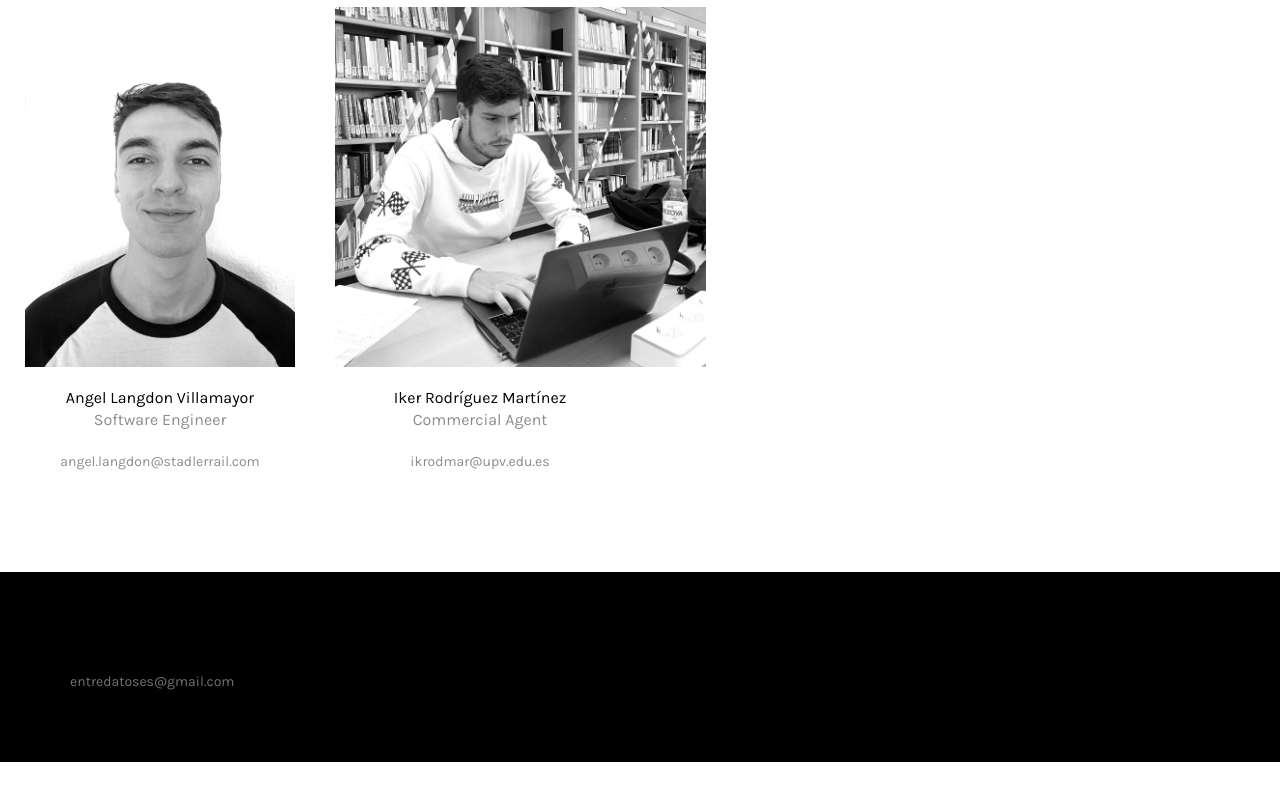
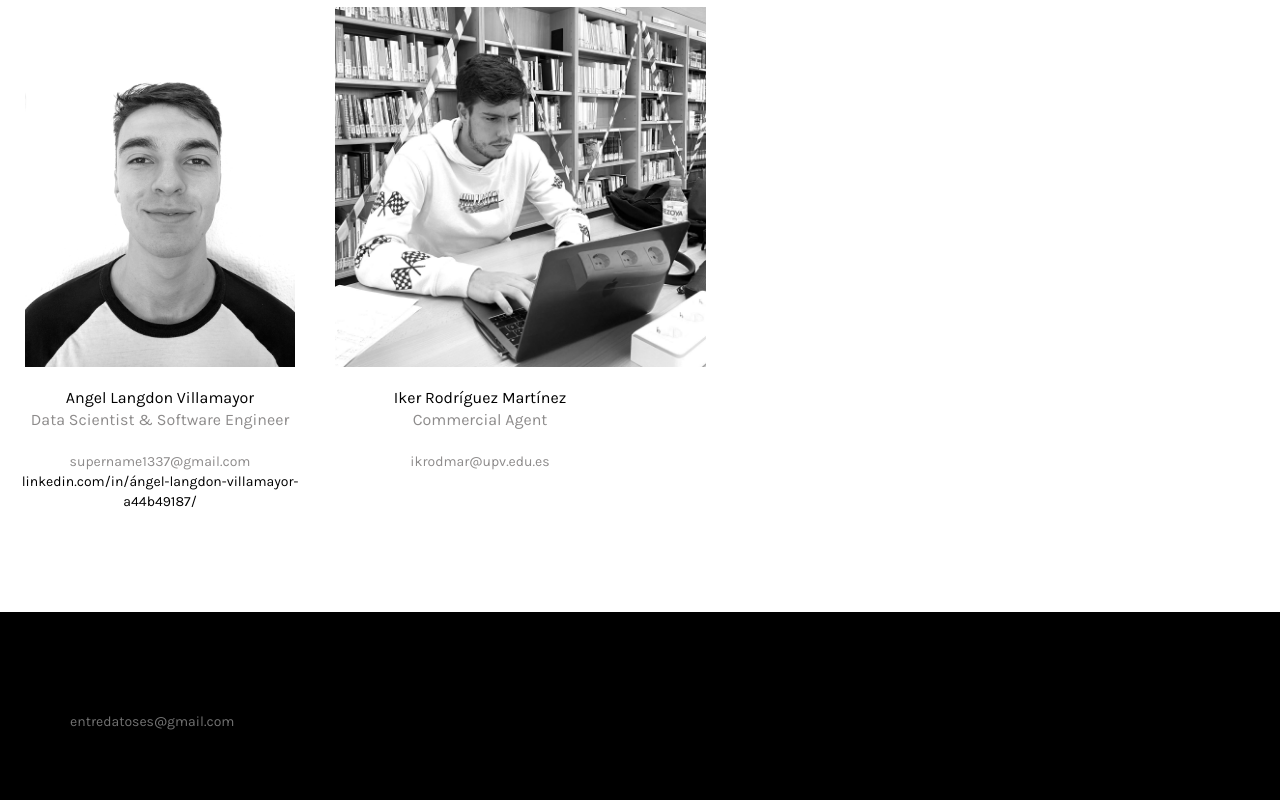
Before and after one commit to angel-langdon/Project2021, a Next.js app in the folder src/web/front/: page /about-us in a window 1280 px wide. Shown: the part 1663-2463 px from the top of the page. Before the commit the page ends 2425 px from the top, so only its background shows below. Built offline with nearby package versions, Linux system fonts and the light colour scheme.

Commit message:
Uncommented card component and updated my profile info

```diff
--- a/src/web/front/components/CardInfo.tsx
+++ b/src/web/front/components/CardInfo.tsx
@@ -1,4 +1,3 @@
-{/*
 import React from "react";
 import { makeStyles } from "@material-ui/core/styles";
 import Card from "@material-ui/core/Card";
@@ -65,4 +64,3 @@ const CardInfo = (props) => {
 };
 
 export default CardInfo;
-*/}
--- a/src/web/front/pages/about-us.tsx
+++ b/src/web/front/pages/about-us.tsx
@@ -92,7 +92,9 @@ export default function AboutUs() {
                 </div>
                 <div className="info-card-details">
                   <div className="person-name">Miquel Marin Colomé</div>
-                  <div className="person-title">Machine Learning specialist</div>
+                  <div className="person-title">
+                    Machine Learning specialist
+                  </div>
                   <div className="person-email">miquelmarin43@gmail.com</div>
                 </div>
               </div>
@@ -105,8 +107,15 @@ export default function AboutUs() {
                 <div className="info-card-details">
                   <div className="person-name">Angel Langdon Villamayor</div>
                   <div className="person-title">
-                    Software Engineer </div>
-                  <div className="person-email">angel.langdon@stadlerrail.com</div>
+                    Data Scientist & Software Engineer
+                  </div>
+                  <div className="person-email">supername1337@gmail.com</div>
+                  <a
+                    className="person-linkedin"
+                    href="https://www.linkedin.com/in/ángel-langdon-villamayor-a44b49187/"
+                  >
+                    linkedin.com/in/ángel-langdon-villamayor-a44b49187/
+                  </a>
                 </div>
               </div>
             </div>
```
